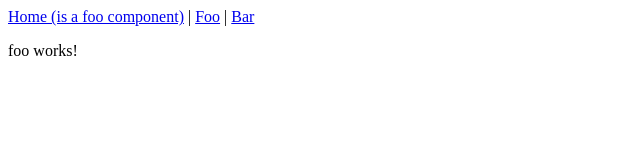
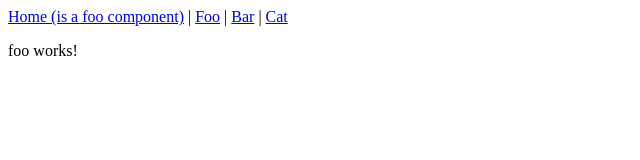
Before and after one commit to sailormary13/week-fifteen-routes, an Angular app: page / in a window 1280 px wide. Shown: the top 160 px of the page, without its empty margins (0-640 px from the left). Built offline with nearby package versions, Linux system fonts and the light colour scheme.

Commit message:
created route to cat and linked on homepage

```diff
--- a/src/app/app-routing.module.ts
+++ b/src/app/app-routing.module.ts
@@ -2,11 +2,13 @@ import { NgModule } from '@angular/core';
 import { Routes, RouterModule } from '@angular/router';
 import { FooComponent } from './foo/foo.component';
 import { BarComponent } from './bar/bar.component';
+import { CatComponent } from './cat/cat.component';
 
 const routes: Routes = [
   { path: '', component: FooComponent }
   , { path: 'foo', component: FooComponent }
   , { path: 'bar', component: BarComponent }
+  , { path: 'cat', component: CatComponent }
 ];
 
 @NgModule({
--- a/src/app/app.component.html
+++ b/src/app/app.component.html
@@ -1,7 +1,8 @@
 <nav>
   <a routerLink="">Home (is a foo component)</a> |
   <a routerLink="/foo">Foo</a> |
-  <a routerLink="/bar">Bar</a>
+  <a routerLink="/bar">Bar</a> |
+  <a routerLink="/cat">Cat</a>
 </nav>
 
 <router-outlet></router-outlet>
```
